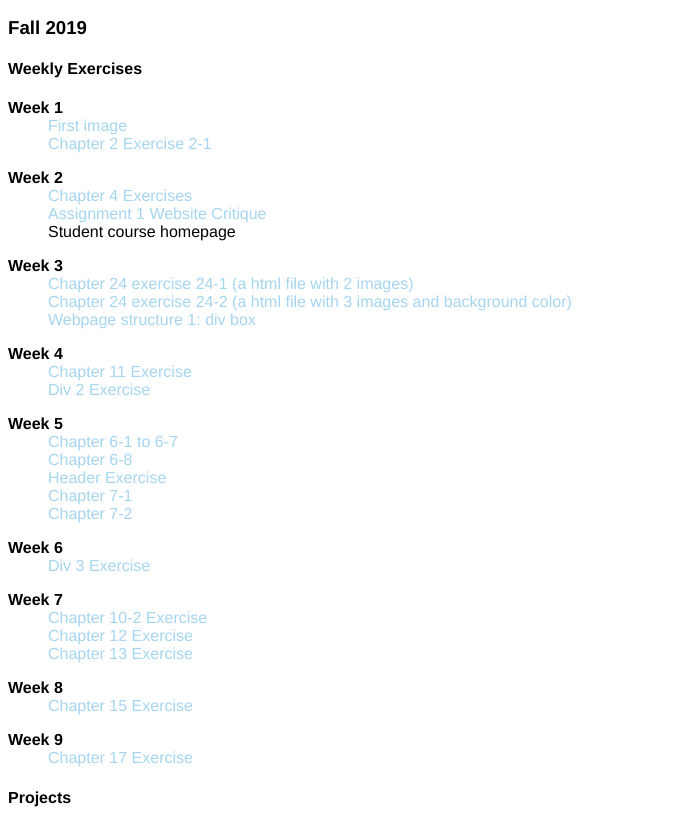
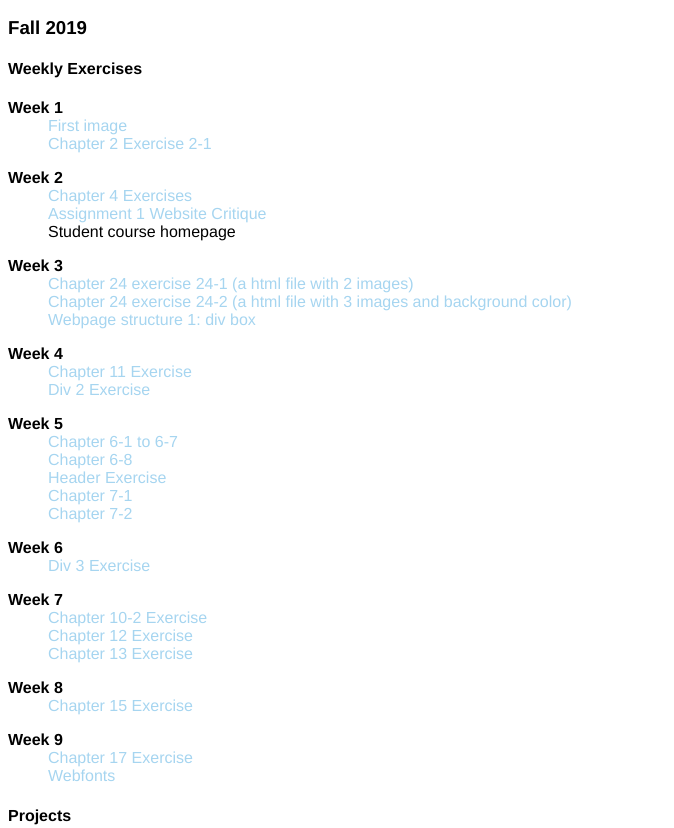
Before and after one commit to tsimonson00/Intro-to-web-design, a plain HTML site: page weekly/index.html in a window 1280 px wide. Shown: the part 111-939 px from the top of the page, without its empty margins (0-674 px from the left). Drawn offline with Linux system fonts and the light colour scheme.

Commit message:
Add files via upload

```diff
--- a/weekly/index.html
+++ b/weekly/index.html
@@ -66,6 +66,7 @@
 <dl>
 <dt>Week 9</dt>
 <dd><a href="w9/bakery.html">Chapter 17 Exercise</a></dd>
+<dd><a href="w9/webfont.html">Webfonts</a></dd>
 </dl>
 
 </div><!-- weekly ends-->
```
